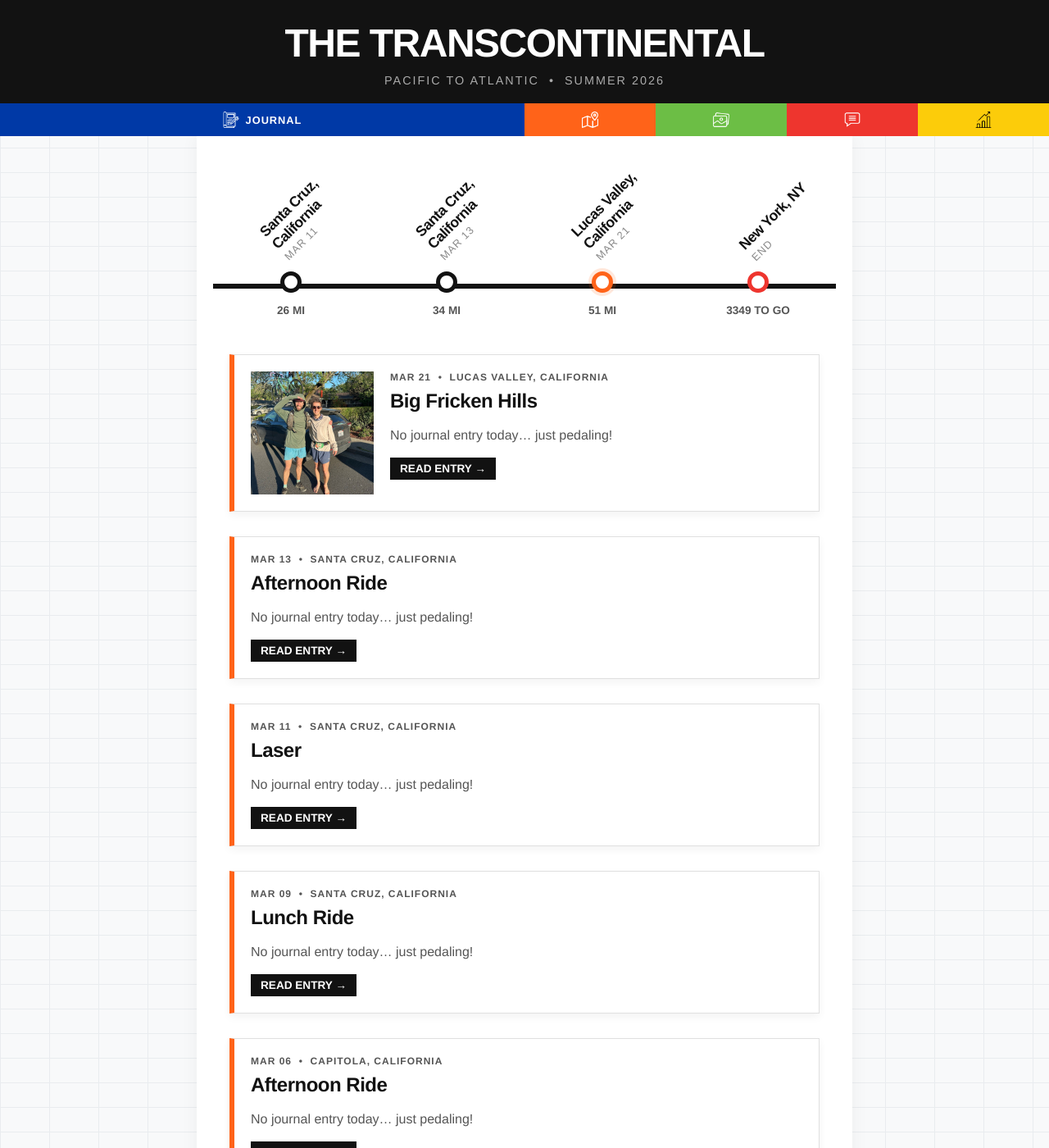
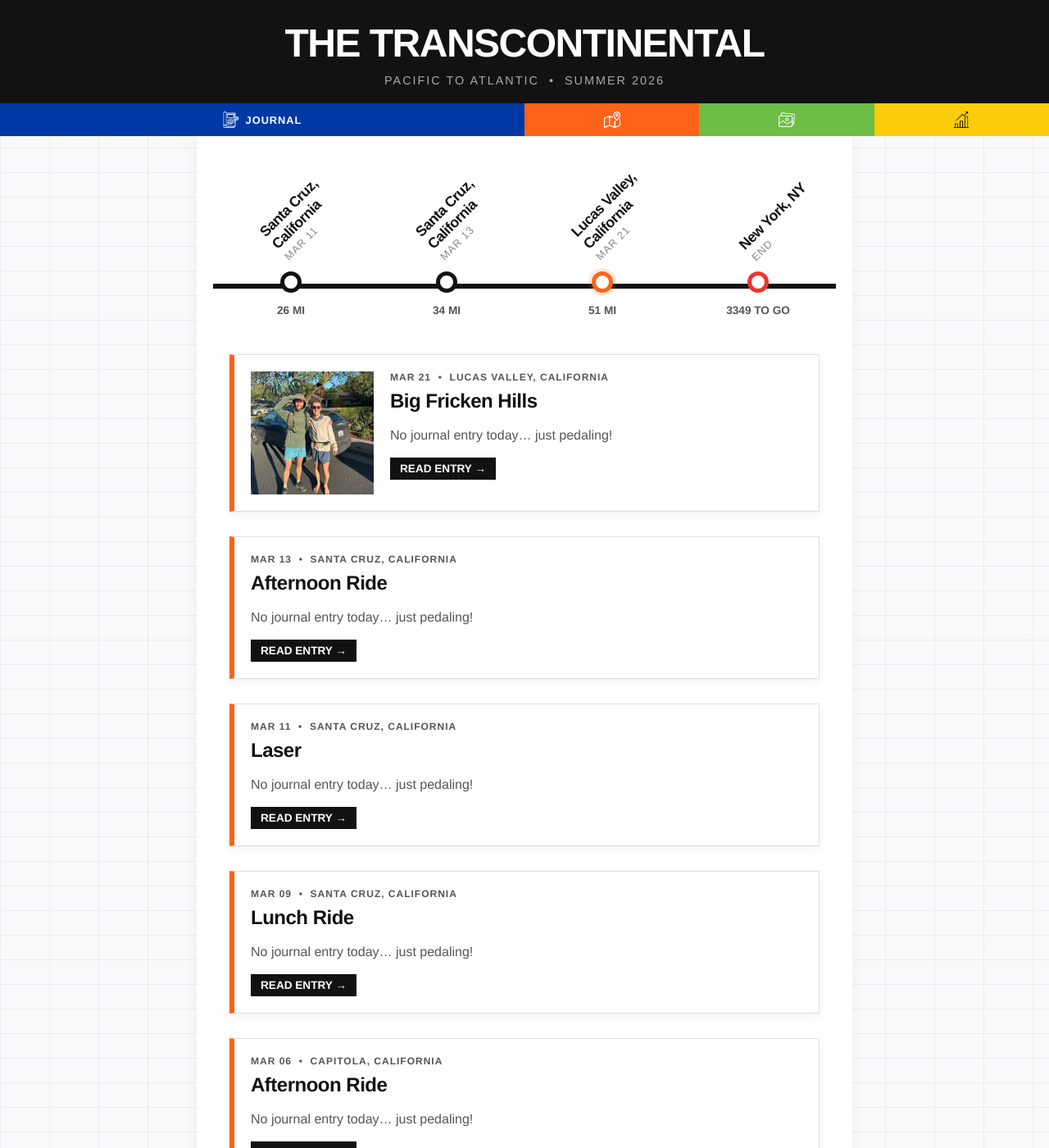
Before and after one commit to mschiller87/bike-tracker, a Jekyll site: the page built from index.html, in a window 1280 px wide and 1400 px high. Shown: the whole window at 82% size. Built offline with Jekyll 4.4.1, drawn with Linux system fonts in a browser that asks for light colours.

Commit message:
Update default.html

```diff
--- a/_layouts/default.html
+++ b/_layouts/default.html
@@ -8,16 +8,10 @@
     <link rel="stylesheet" href="https://unpkg.com/leaflet@1.9.4/dist/leaflet.css" />
 
     <style>
-        /* ADDED OVERFLOW-X FIX HERE */
-        html, body {
-            overflow-x: hidden;
-            width: 100%;
-        }
+        html, body { overflow-x: hidden; width: 100%; }
 
-        /* NYC Subway Tile Background */
         body {
-            margin: 0;
-            padding: 0;
+            margin: 0; padding: 0;
             font-family: 'Helvetica Neue', Helvetica, Arial, sans-serif;
             background-color: #f8f9fa;
             background-image:
@@ -27,111 +21,49 @@
             color: #121212;
         }
 
-        header {
-            position: sticky;
-            top: 0;
-            z-index: 1000;
-            background-color: #121212;
-            color: white;
-            text-align: center;
-        }
+        header { position: sticky; top: 0; z-index: 1000; background-color: #121212; color: white; text-align: center; }
+        .header-text { padding: 25px 20px 20px 20px; transition: padding 0.3s ease; }
+        header h1 { font-size: clamp(1.5rem, 5vw, 3rem); font-weight: bold; text-transform: uppercase; letter-spacing: -1.5px; margin: 0; white-space: nowrap; }
+        header p { font-size: clamp(0.65rem, 2vw, 0.9rem); text-transform: uppercase; letter-spacing: 2px; color: #aaa; margin-top: 10px; margin-bottom: 0; white-space: nowrap; }
 
-        .header-text {
-            padding: 25px 20px 20px 20px;
-            transition: padding 0.3s ease;
-        }
-
-        header h1 {
-            font-size: clamp(1.5rem, 5vw, 3rem);
-            font-weight: bold;
-            text-transform: uppercase;
-            letter-spacing: -1.5px;
-            margin: 0;
-            white-space: nowrap;
-        }
-        header p {
-            font-size: clamp(0.65rem, 2vw, 0.9rem);
-            text-transform: uppercase;
-            letter-spacing: 2px;
-            color: #aaa;
-            margin-top: 10px;
-            margin-bottom: 0;
-            white-space: nowrap;
-        }
-
-        .mta-tabs {
-            display: flex;
-            width: 100%;
-            height: 40px;
-            transition: height 0.3s ease;
-        }
+        .mta-tabs { display: flex; width: 100%; height: 40px; }
 
         .mta-tab {
             flex: 1;
-            display: flex;
-            align-items: center;
-            justify-content: center;
-            text-decoration: none;
-            color: white;
-            font-weight: bold;
-            font-size: 0.8rem;
-            text-transform: uppercase;
-            letter-spacing: 1px;
-            overflow: hidden;
-            cursor: pointer;
+            display: flex; align-items: center; justify-content: center;
+            text-decoration: none; color: white; font-weight: bold; font-size: 0.8rem;
+            text-transform: uppercase; letter-spacing: 1px; overflow: hidden;
             transition: flex 0.4s cubic-bezier(0.25, 1, 0.5, 1);
         }
 
-        .tab-icon {
-            width: 20px;
-            height: 20px;
-            flex-shrink: 0;
-            object-fit: contain;
-            transition: width 0.3s, height 0.3s;
-        }
+        .tab-icon { width: 20px; height: 20px; flex-shrink: 0; filter: invert(1); }
+        .tab-yellow { color: #121212; }
+        .tab-yellow .tab-icon { filter: none; }
 
-        .tab-blue .tab-icon, .tab-orange .tab-icon, .tab-green .tab-icon, .tab-red .tab-icon { filter: invert(1); }
-        .tab-yellow { color: #121212; }
+        .mta-tab span { opacity: 0; max-width: 0; white-space: nowrap; transition: all 0.4s ease; display: inline-block; }
 
-        .mta-tab span {
-            opacity: 0;
-            max-width: 0;
-            white-space: nowrap;
-            transition: all 0.4s ease;
-            display: inline-block;
-        }
-
-        .mta-tab:hover, .mta-tab.active { flex: 4; }
-        .mta-tab:hover span, .mta-tab.active span {
-            opacity: 1;
-            max-width: 150px;
-            margin-left: 8px;
-        }
+        /* With 4 tabs, we make the active one expand slightly more (flex: 3) */
+        .mta-tab:hover, .mta-tab.active { flex: 3; }
+        .mta-tab:hover span, .mta-tab.active span { opacity: 1; max-width: 150px; margin-left: 8px; }
 
         .tab-blue   { background-color: #0039A6; }
         .tab-orange { background-color: #FF6319; }
         .tab-green  { background-color: #6CBE45; }
-        .tab-red    { background-color: #EE352E; }
         .tab-yellow { background-color: #FCCC0A; }
 
         .container {
-            max-width: 800px;
-            margin: 0 auto;
-            background-color: white;
-            padding: 0;
+            max-width: 800px; margin: 0 auto;
+            background-color: white; padding: 0;
             box-shadow: 0 0 20px rgba(0,0,0,0.05);
             min-height: 100vh;
-            /* ADDED OVERFLOW-X FIX HERE */
             overflow-x: hidden;
         }
 
         @media (max-width: 600px) {
             .header-text { padding: 12px 10px 10px 10px; }
-            header p { margin-top: 5px; letter-spacing: 1px; }
             .mta-tabs { height: 32px; }
             .tab-icon { width: 16px; height: 16px; }
             .mta-tab { font-size: 0.7rem; }
-            .mta-tab:hover span, .mta-tab.active span { max-width: 100px; margin-left: 5px; }
         }
     </style>
 </head>
@@ -156,10 +88,6 @@
                 <img src="{{ site.baseurl }}/images/photos.png" class="tab-icon" alt="Photos">
                 <span>Photos</span>
             </a>
-            <a href="{{ site.baseurl }}/game.html" class="mta-tab tab-red {% if page.url contains 'game' %}active{% endif %}">
-                <img src="{{ site.baseurl }}/images/message-board.png" class="tab-icon" alt="Game">
-                <span>Sprint Game</span>
-            </a>
             <a href="{{ site.baseurl }}/stats.html" class="mta-tab tab-yellow {% if page.url contains 'stats' %}active{% endif %}">
                 <img src="{{ site.baseurl }}/images/stats.png" class="tab-icon" alt="Stats">
                 <span>Stats</span>
```
